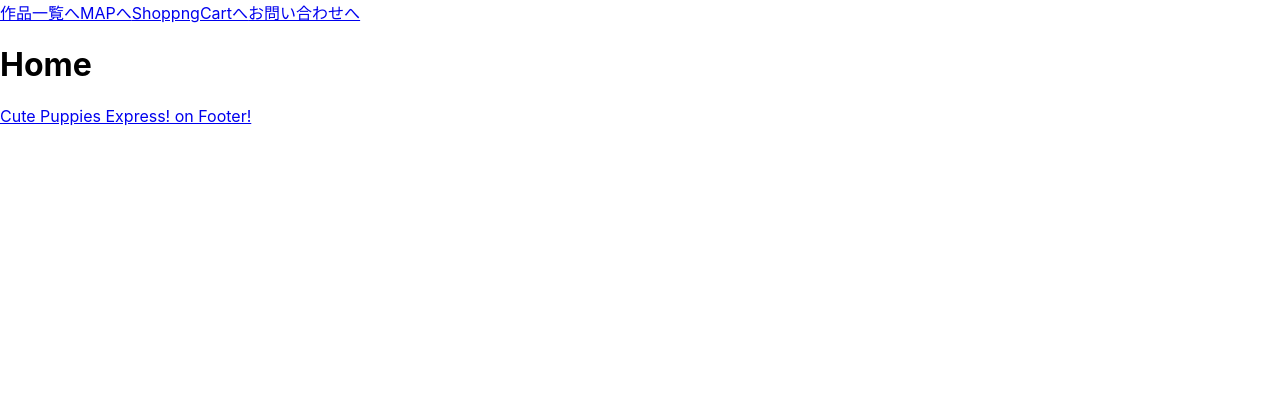
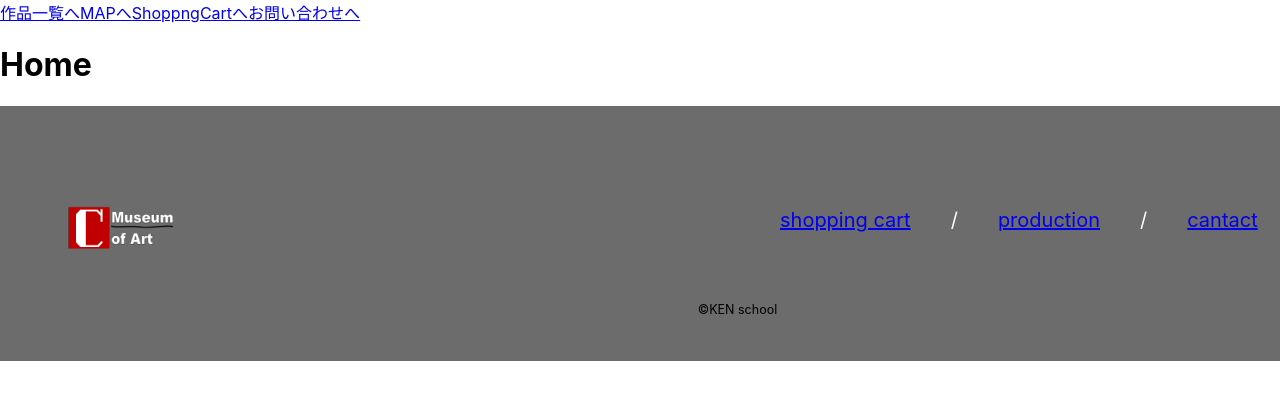
Before and after one commit to takumi-uezono0/Museum-of-ART, a React (Create React App) app: page / in a window 1280 px wide. Shown: the top 400 px of the page. Built offline with nearby package versions, Linux system fonts and the light colour scheme.

Commit message:
creat:footer-component

```diff
--- /dev/null
+++ b/src/components/Footer.css
@@ -0,0 +1,32 @@
+.footer-flame{
+    background-color: #6c6c6c;
+    font-size: 14px;
+    display:flex;
+    background-size:  100% 300px;
+    padding: 2em 0;
+    text-align: center;
+}
+
+.footer-flame img{
+    width: 120px;
+    height: 60px;
+    margin: 60px;
+    padding-right: 500px;
+}
+
+.M li{
+    color: #FFFEFE;
+    font-size: 20px;
+    display: inline-block;
+    padding-top: 60px;
+    padding-right: 2em;
+    list-style: none;
+
+}
+.C{
+    font-size: 15px;
+    margin-top: 150px;
+    margin-left: -600px;
+
+
+}
--- a/src/components/Footer.jsx
+++ b/src/components/Footer.jsx
@@ -1,11 +1,24 @@
 import React from "react";
+import Image from "./images/logo-1.png";
+import "./Footer.css";
+export const Footer = () => {
 
-export const Footer = () => {
   return (
-    <>
-      <a className="logo" href="/products">
-        Cute Puppies Express! on Footer!
-      </a>
-    </>
+    <div className="footer-flame">
+      <img src={Image} alt="logo"/>
+      <nav class="M">
+        <ul>
+            <li><a id="cart" href="/cart">shopping cart</a></li>
+              <li>/</li>
+            <li><a id="product" href="/product">production</a></li>
+              <li>/</li>
+            <li><a id="contact" href="/contact">cantact</a></li>
+        </ul>
+        </nav>
+
+      <div class="C">
+               <p><small>&copy;KEN school</small></p>
+      </div>
+    </div>
   );
 };
```
Also changed, not shown: src/components/images/logo-1.png (added).
